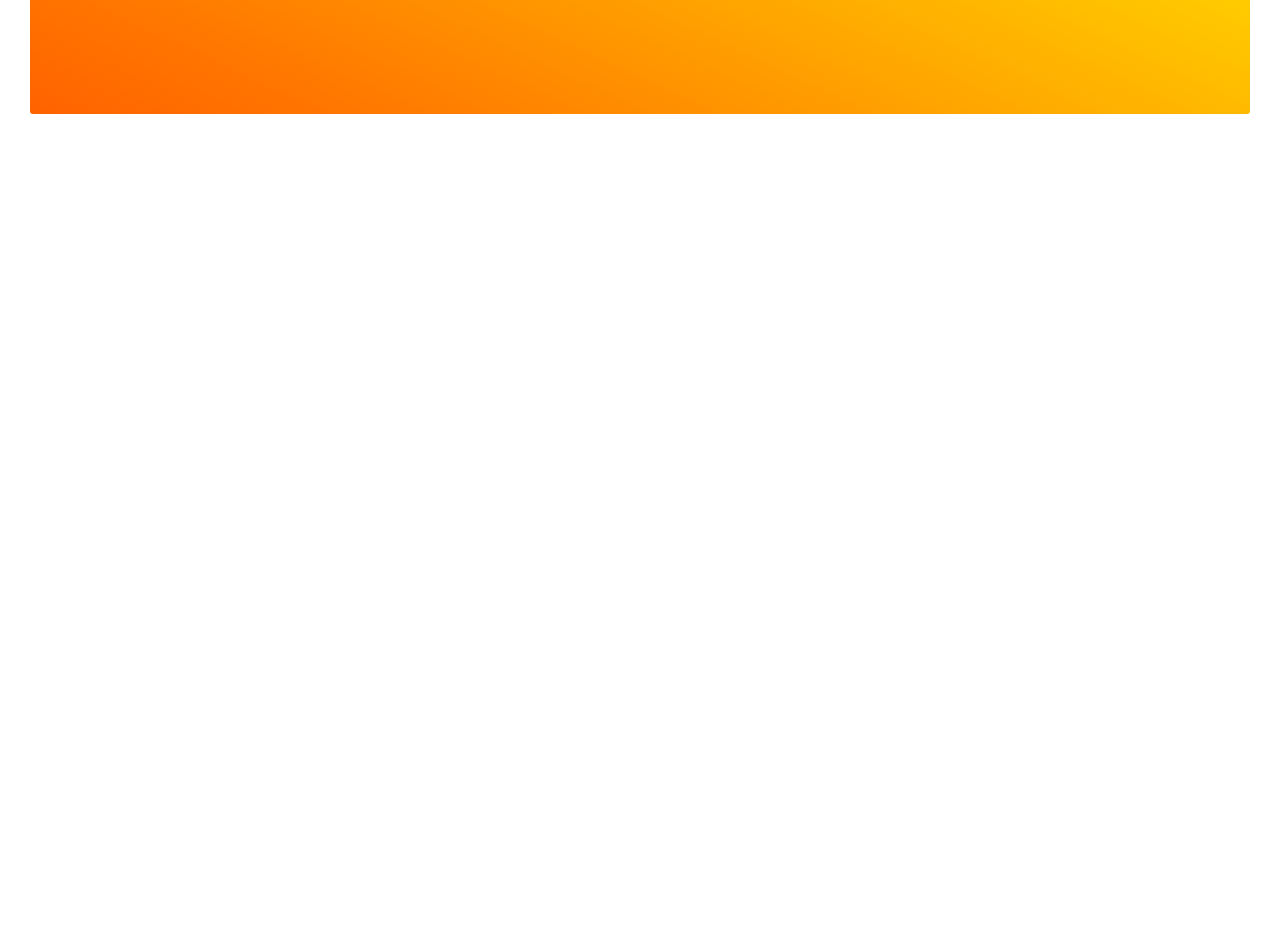
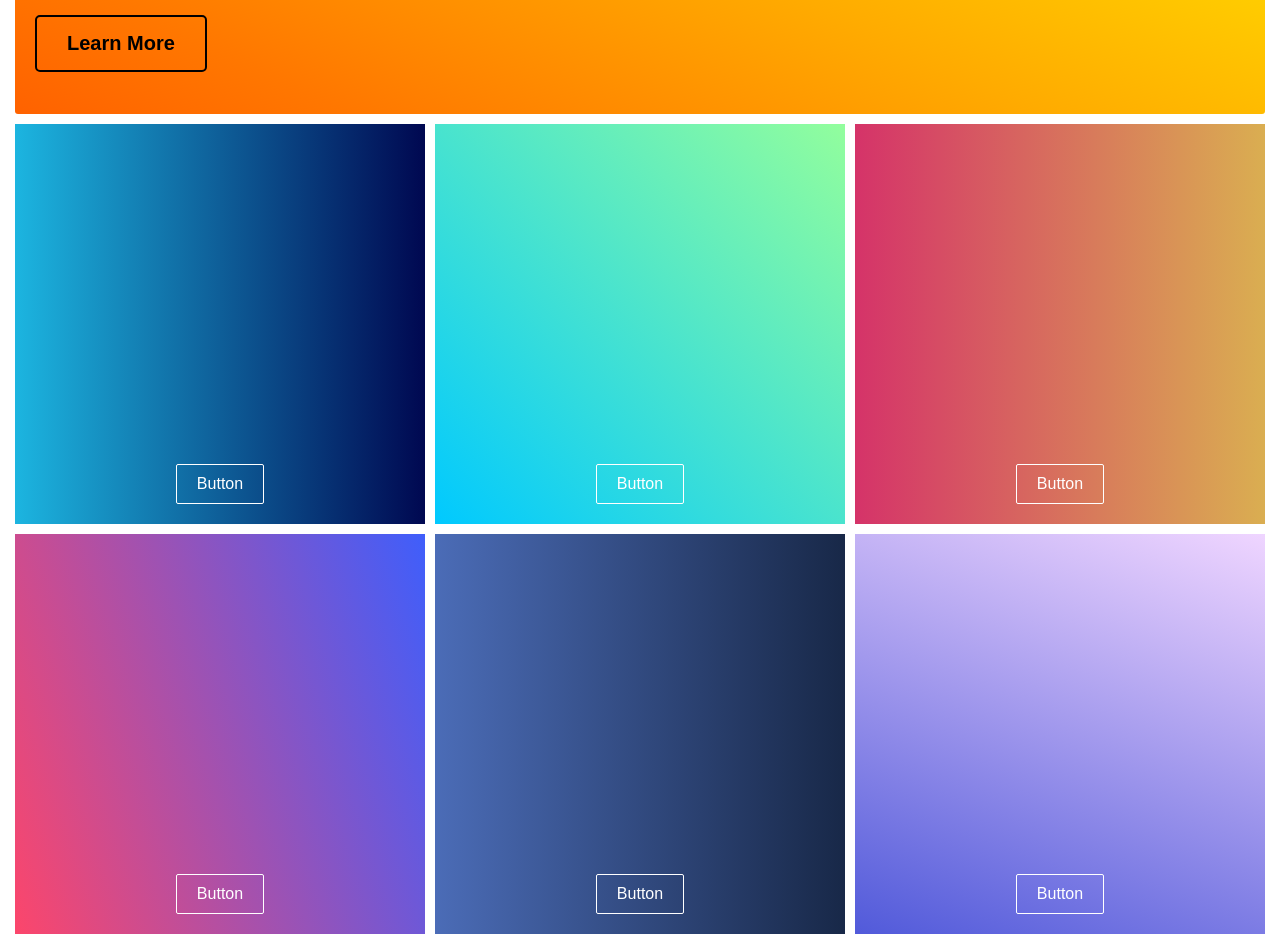
Before and after one commit to urospetrovic34/next-js-supabase, a Next.js app: page / in a window 1280 px wide. Shown: the part 420-1369 px from the top of the page. Before the commit the page ends 800 px from the top, so only its background shows below. Built offline with nearby package versions, Linux system fonts and the light colour scheme.

Commit message:
Added Hero Banner and some cards

```diff
--- a/app/(basic)/page.tsx
+++ b/app/(basic)/page.tsx
@@ -1,9 +1,20 @@
+import styles from "./styles.module.css";
+
+import CardImage from "components/card/image";
 import HeroBanner from "components/hero-banner";
 
 export default function Page() {
   return (
     <div>
       <HeroBanner />
+      <div className={styles.image_card_grid}>
+        <CardImage background="linear-gradient(90deg, #1CB5E0 0%, #000851 100%)"/>
+        <CardImage background="linear-gradient(45deg, #00C9FF 0%, #92FE9D 100%)"/>
+        <CardImage background="linear-gradient(90deg, #d53369 0%, #daae51 100%)"/>
+        <CardImage background="linear-gradient(71deg, #FC466B 0%, #3F5EFB 100%)"/>
+        <CardImage background="linear-gradient(90deg, #4b6cb7 0%, #182848 100%)"/>
+        <CardImage background="linear-gradient(1640deg, #efd5ff 0%, #515ada 100%)"/>
+      </div>
     </div>
   );
 }
--- a/app/(basic)/styles.module.css
+++ b/app/(basic)/styles.module.css
@@ -1,6 +1,15 @@
 .basic_wrapper {
-  padding: 15px 30px;
+  padding: 15px;
   max-width: var(--max-width);
   margin-left: auto;
   margin-right: auto;
 }
+
+.image_card_grid {
+  margin-top: 10px;
+  display: grid;
+  grid-template-columns: repeat(3, 1fr);
+  grid-template-rows: repeat(2, 1fr);
+  grid-column-gap: 10px;
+  grid-row-gap: 10px;
+}
--- /dev/null
+++ b/components/card/image/index.tsx
@@ -0,0 +1,25 @@
+import ReusableButton from "../../reusable/button";
+
+import styles from "./styles.module.css";
+
+interface CardImageProps {
+  background?: string;
+}
+
+const CardImage = ({ background = "red" }: CardImageProps) => {
+  return (
+    <div className={styles.card_container}>
+      <div
+        className={styles.card_background}
+        style={{ background: background }}
+      ></div>
+      <div className={styles.card_button_container}>
+        <div className={styles.card_button}>
+          <ReusableButton text="Button" type="red" />
+        </div>
+      </div>
+    </div>
+  );
+};
+
+export default CardImage;
--- /dev/null
+++ b/components/card/image/styles.module.css
@@ -0,0 +1,31 @@
+.card_container {
+  height: 400px;
+  overflow: hidden;
+  position: relative;
+}
+
+.card_background {
+  cursor: pointer;
+  width: 100%;
+  height: 100%;
+  transition: 0.5s;
+}
+
+.card_container:hover {
+  .card_background {
+    transform: scale(2.5);
+  }
+}
+
+.card_button_container {
+  position: absolute;
+  right: 0;
+  left: 0;
+  bottom: 0;
+}
+
+.card_button {
+  margin-bottom: 20px;
+  display: flex;
+  justify-content: center;
+}
--- a/components/hero-banner/index.tsx
+++ b/components/hero-banner/index.tsx
@@ -1,3 +1,7 @@
+import Link from "next/link";
+
+import ReusableButton from "../reusable/button";
+
 import styles from "./styles.module.css";
 
 const HeroBanner = () => {
@@ -9,6 +13,11 @@ const HeroBanner = () => {
         this text serves no functional purpose but to irritate both you and me.
         Written by an author.
       </p>
+      <span>
+        <Link href="/about">
+          <ReusableButton type="hero_banner_button" text="Learn More" />
+        </Link>
+      </span>
     </div>
   );
 };
--- a/components/hero-banner/styles.module.css
+++ b/components/hero-banner/styles.module.css
@@ -11,6 +11,9 @@
   height: 400px;
   padding: 20px;
   border-radius: 3px;
+  display: flex;
+  flex-direction: column;
+  justify-content: space-around;
 }
 
 .heading {
@@ -19,7 +22,6 @@
 }
 
 .description {
-  margin-top: 20px;
   font-size: 23px;
   width: 60%;
 }
--- /dev/null
+++ b/components/reusable/button/index.tsx
@@ -0,0 +1,19 @@
+import styles from "./styles.module.css";
+
+interface ReusableButtonProps {
+  size?: string;
+  text: string;
+  type?: string;
+  transparent?: boolean;
+}
+
+const ReusableButton = ({
+  size,
+  text,
+  type = "red",
+  transparent,
+}: ReusableButtonProps) => {
+  return <button className={`${styles.button} ${styles[type]}`}>{text}</button>;
+};
+
+export default ReusableButton;
--- /dev/null
+++ b/components/reusable/button/styles.module.css
@@ -0,0 +1,34 @@
+.red {
+  background-color: transparent;
+}
+
+.red:hover {
+  transition: background-color 0.5s ease-out;
+  background-color: red;
+}
+
+.button {
+  cursor: pointer;
+  border: 1px solid white;
+  color: white;
+  border-radius: 2px;
+  margin: 0;
+  font-size: 100%;
+  padding: 10px 20px;
+}
+
+.hero_banner_button {
+  border-radius: 5px;
+  background-color: transparent;
+  border: 2px solid black;
+  color: black;
+  font-size: 20px;
+  font-weight: bolder;
+  padding: 15px 30px;
+}
+
+.hero_banner_button:hover {
+  border: 2px solid #d2001a;
+  color: #d2001a;
+  transition: border 0.2s ease-in-out, color 0.2s ease-in-out;
+}
```
Also changed, not shown: content/yaml/about.yml (deleted).
